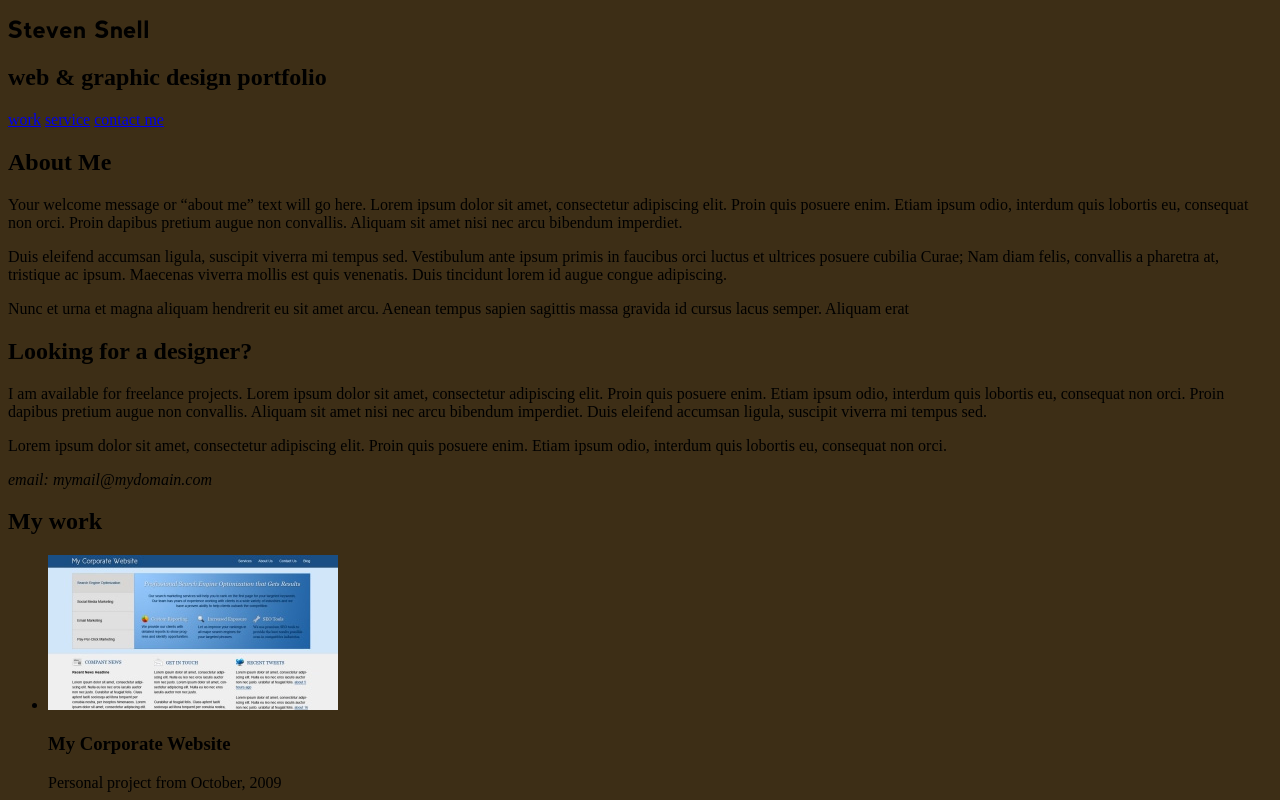
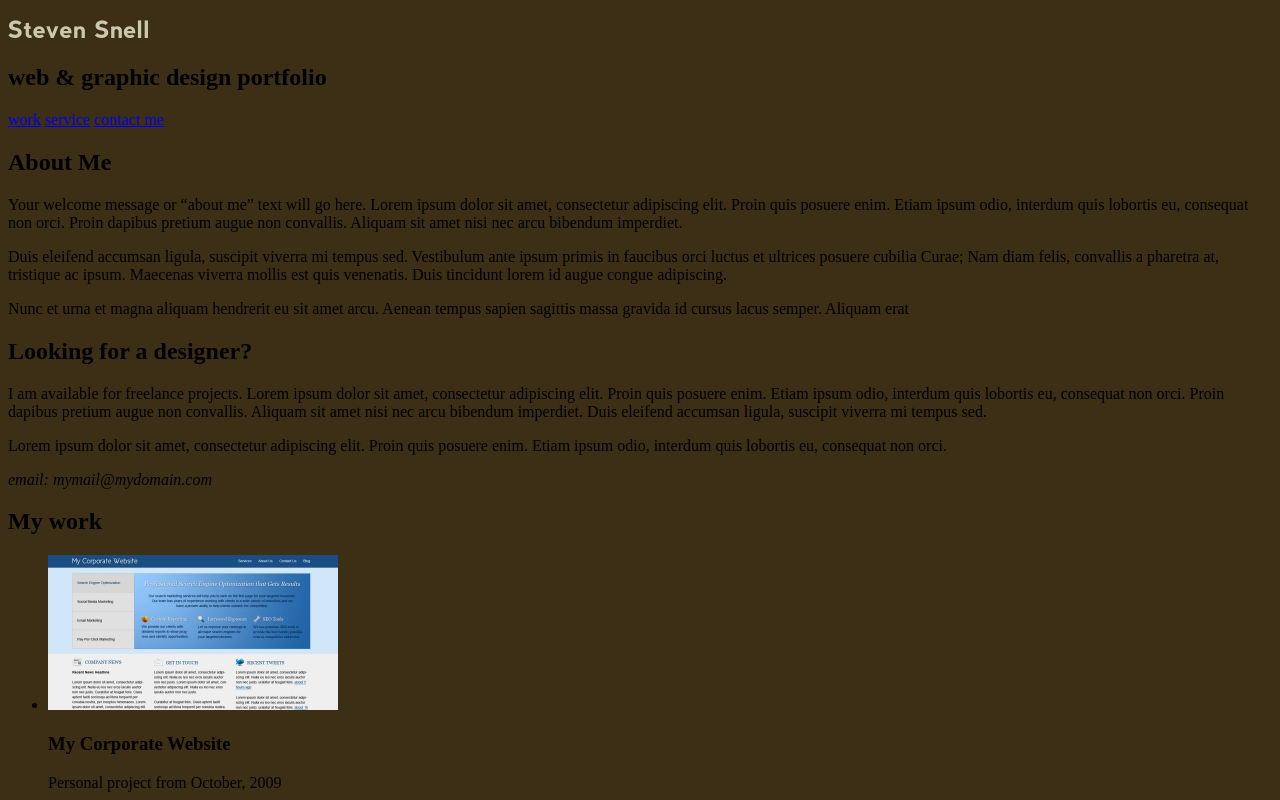
Before and after one commit to icyater/one-page-portfolio, a plain HTML site: page index.html in a window 1280 px wide. Shown: the top 800 px of the page. Drawn offline with Linux system fonts and the light colour scheme.

Commit message:
h1 font colour added

```diff
--- a/css/style.css
+++ b/css/style.css
@@ -4,4 +4,5 @@ body{
 header h1{
 	font-family: NevisBold;
 	font-size: 18pt;
+	color: #cac8af;
 }
```
